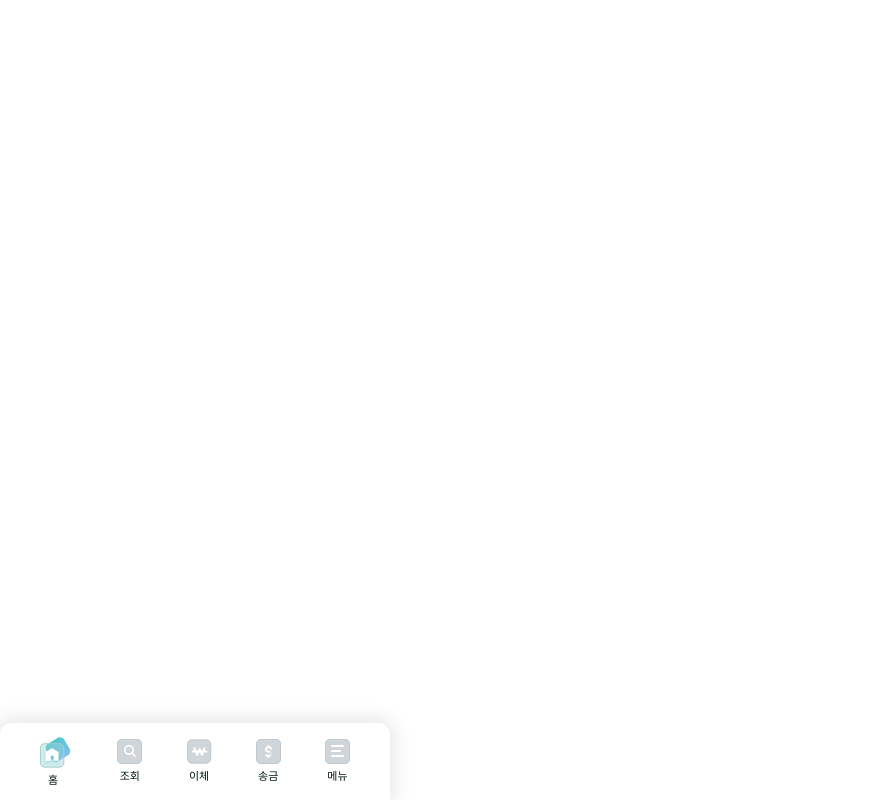
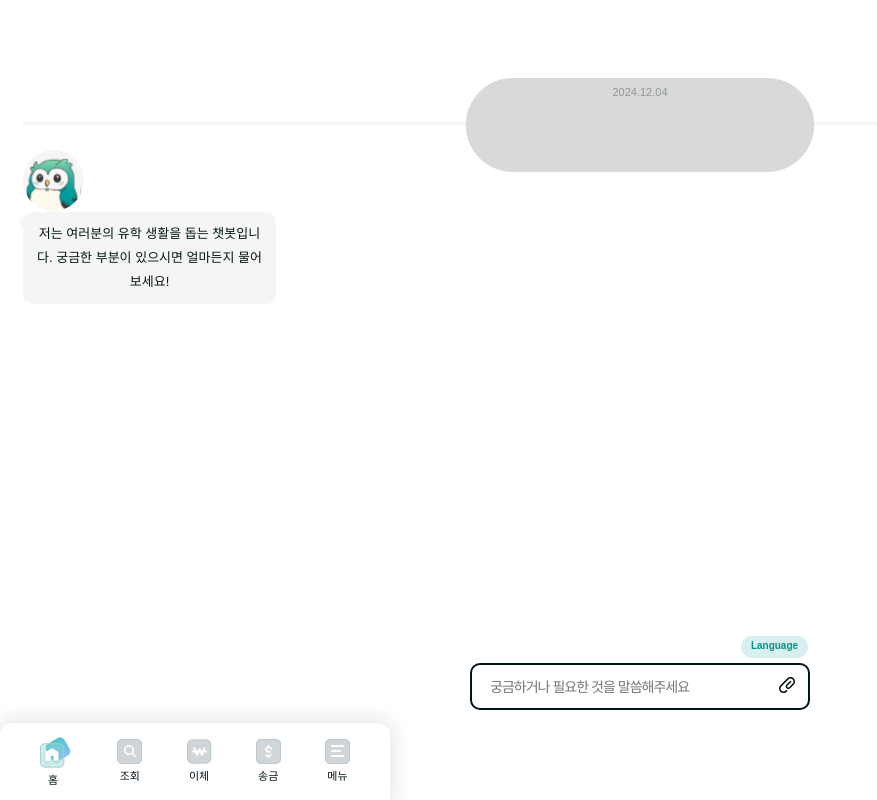
Before and after one commit to Hana-Digital-Poweron/HANA_MZ, a React (Create React App) app: page /salary in a window 1280 px wide. Shown: the whole page, without its empty margins (0-877 px from the left). Built offline with nearby package versions, Linux system fonts and the light colour scheme; a web font is replaced by a local one.

Commit message:
feat: 월급 입금 페이지 채팅 ui

```diff
--- /dev/null
+++ b/src/pages/Chatbot/1_Salary/ChatBox.jsx
@@ -0,0 +1,90 @@
+// ChatBox.js
+import React, { useState } from "react";
+import { styled } from "styled-components";
+
+const ChatSendSection = styled.form`
+  width: 340px;
+  height: 47px;
+  border-radius: 10px;
+  border: 2px solid ${({ theme }) => theme.color.Font3};
+  background: #fff;
+  margin: 0 auto;
+  position: relative;
+`;
+
+const MessageInputContainer = styled.div`
+  display: flex;
+  height: 100%;
+`;
+
+const MessageTypingInput = styled.input`
+  width: 307px;
+  height: 100%;
+  border-radius: 11px;
+  padding-left: 18px;
+  color: ${({ theme }) => theme.color.Font1};
+  font-size: 14px;
+  font-weight: 500;
+  line-height: 150%;
+  letter-spacing: -0.98px;
+  border: none;
+`;
+
+const FileUploadButtonComponent = styled.button`
+  background: transparent;
+  border: none;
+  padding: 0;
+  cursor: pointer;
+`;
+
+/* 언어 설정 */
+const LanguageSettingComponent = styled.div`
+  width: 67px;
+  height: 22px;
+  padding-top: 2px;
+  border-radius: 11px;
+  background: #d7f0ed;
+  color: #07928d;
+  text-align: center;
+  font-size: 10px;
+  font-weight: 800;
+  line-height: 150%;
+  position: absolute;
+  top: -29px;
+  right: 0px;
+`;
+
+const ChatBox = ({ onSendMessage }) => {
+  const [input, setInput] = useState("");
+
+  const handleSubmit = (e) => {
+    e.preventDefault();
+    if (input.trim()) {
+      onSendMessage(input.trim());
+      setInput("");
+    }
+  };
+
+  return (
+    <ChatSendSection onSubmit={handleSubmit} style={{ marginTop: "10px" }}>
+      <LanguageSettingComponent>Language</LanguageSettingComponent>
+      <MessageInputContainer>
+        <MessageTypingInput
+          placeholder="궁금하거나 필요한 것을 말씀해주세요"
+          type="text"
+          value={input}
+          onChange={(e) => setInput(e.target.value)}
+        />
+        <FileUploadButtonComponent>
+          <img
+            src={`${process.env.PUBLIC_URL}/assets/images/chat/clip.svg`}
+            alt="fileUpload"
+            width="16px"
+          />
+        </FileUploadButtonComponent>
+      </MessageInputContainer>
+    </ChatSendSection>
+  );
+};
+
+export default ChatBox;
--- /dev/null
+++ b/src/pages/Chatbot/1_Salary/Date.jsx
@@ -0,0 +1,42 @@
+import React from "react";
+import { styled } from "styled-components";
+
+/* 날짜 바 */
+const DateDisplay = styled.div`
+  position: relative;
+  text-align: center;
+  height: 111px;
+
+  img {
+    position: absolute;
+    top: 39px;
+    left: 50%;
+    transform: translateX(-50%);
+    width: 100%;
+    height: auto;
+  }
+
+  p {
+    position: absolute;
+    top: 30px;
+    left: 50%;
+    transform: translateX(-50%);
+    z-index: 1;
+    color: ${(props) => props.theme.color.Font1};
+    font-size: 11px;
+  }
+`;
+
+const Date = () => {
+  return (
+    <DateDisplay>
+      <img
+        src={`${process.env.PUBLIC_URL}/assets/images/chat/date.svg`}
+        alt="date"
+      />
+      <p>2024.12.04</p>
+    </DateDisplay>
+  );
+};
+
+export default Date;
--- /dev/null
+++ b/src/pages/Chatbot/1_Salary/Message.jsx
@@ -0,0 +1,22 @@
+// Message.js
+import React from "react";
+import { AISpeechBubble } from "../../../styles/commonStyles/AISpeechBubble";
+import { UserSpeechBubble } from "../../../styles/commonStyles/UserSpeechBubble";
+
+const BotMessage = ({ text }) => <AISpeechBubble>{text}</AISpeechBubble>;
+
+const UserMessage = ({ text }) => (
+  <div style={{ display: "flex", justifyContent: "flex-end", margin: "5px 0" }}>
+    <UserSpeechBubble>{text}</UserSpeechBubble>
+  </div>
+);
+
+const Message = ({ sender, text }) => {
+  return sender === "user" ? (
+    <UserMessage text={text} />
+  ) : (
+    <BotMessage text={text} />
+  );
+};
+
+export default Message;
--- a/src/pages/Chatbot/1_Salary/SalaryPage.jsx
+++ b/src/pages/Chatbot/1_Salary/SalaryPage.jsx
@@ -1,8 +1,12 @@
-import React from "react";
+import { React, useState, useEffect, useRef } from "react";
 import { styled } from "styled-components";
 import { useNavigate } from "react-router-dom";
 
 import Nav from "../../../components/Nav";
+import Message from "./Message";
+import ChatBox from "./ChatBox";
+import Date from "./Date";
+import { AISpeechBubble } from "../../../styles/commonStyles/AISpeechBubble";
 
 /* 전체 컨테이너 */
 const Container = styled.div`
@@ -25,15 +29,48 @@ const Container = styled.div`
 /* Nav 제외 컨테이너 */
 const Content = styled.div`
   flex: 1;
-  overflow-y: auto;
   padding-bottom: 32px;
   height: 100%;
+`;
+
+/* 입력창 제외한 메시지 영역 */
+const MessageSection = styled.div`
+  height: calc(100% - 38px); //전체 높이 - 입력창 높이
+  padding: 39px 23px 0;
+  overflow-y: auto;
 
   &::-webkit-scrollbar {
     display: none;
   }
 `;
 
+/* AI가 전송한 메시지 영역 */
+const AIMessageComponent = styled.div`
+  position: relative;
+  padding-top: 62px;
+  img {
+    position: absolute;
+    top: 0px;
+    left: 0px;
+  }
+`;
+
+/* 언어 설정 */
+const LanguageSettingComponent = styled.div`
+  width: 67px;
+  height: 22px;
+  padding-top: 2px;
+  border-radius: 11px;
+  background: #d7f0ed;
+  color: #07928d;
+  text-align: center;
+  font-size: 10px;
+  font-weight: 800;
+  line-height: 150%;
+  position: absolute;
+  top: -29px;
+  right: 0px;
+`;
 
 const Salary = () => {
   const navigate = useNavigate();
@@ -42,10 +79,54 @@ const Salary = () => {
     navigate(path);
   };
 
+  const [messages, setMessages] = useState([]);
+
+  const messageEndRef = useRef(null);
+
+  // 메시지가 업데이트될 때마다 스크롤을 가장 하단으로 이동
+  useEffect(() => {
+    if (messages.length > 0) {
+      messageEndRef.current?.scrollIntoView({ behavior: "smooth" });
+    }
+  }, [messages]);
+
+  const predefinedResponses = {
+    안녕: "안녕하세요! 무엇을 도와드릴까요?",
+    날씨: "오늘 날씨는 맑음입니다!",
+    시간: "현재 시간은 로컬 시간으로 보여집니다.",
+  };
+
+  const handleSendMessage = (userMessage) => {
+    const newMessages = [...messages, { sender: "user", text: userMessage }];
+    const response =
+      predefinedResponses[userMessage] || "죄송해요, 이해하지 못했어요.";
+
+    setMessages([...newMessages, { sender: "bot", text: response }]);
+  };
+
   return (
     <Container>
       <Content>
-
+        <MessageSection>
+          <Date />
+          <AIMessageComponent>
+            <img
+              src={`${process.env.PUBLIC_URL}/assets/images/logos/chatbotOwlLogo.svg`}
+              alt="logo"
+              width="61px"
+            />
+            <AISpeechBubble>
+              저는 여러분의 유학 생활을 돕는 챗봇입니다. 궁금한 부분이 있으시면
+              얼마든지 물어보세요!
+            </AISpeechBubble>
+          </AIMessageComponent>
+          {messages.map((msg, index) => (
+            <Message key={index} sender={msg.sender} text={msg.text} />
+          ))}
+          <div ref={messageEndRef} /> {/* 마지막 메시지 참조를 위한 div */}
+        </MessageSection>
+        <LanguageSettingComponent>Language</LanguageSettingComponent>
+        <ChatBox onSendMessage={handleSendMessage} />
       </Content>
       <Nav />
     </Container>
```
Lines whose indentation alone changed are shown as unchanged.
